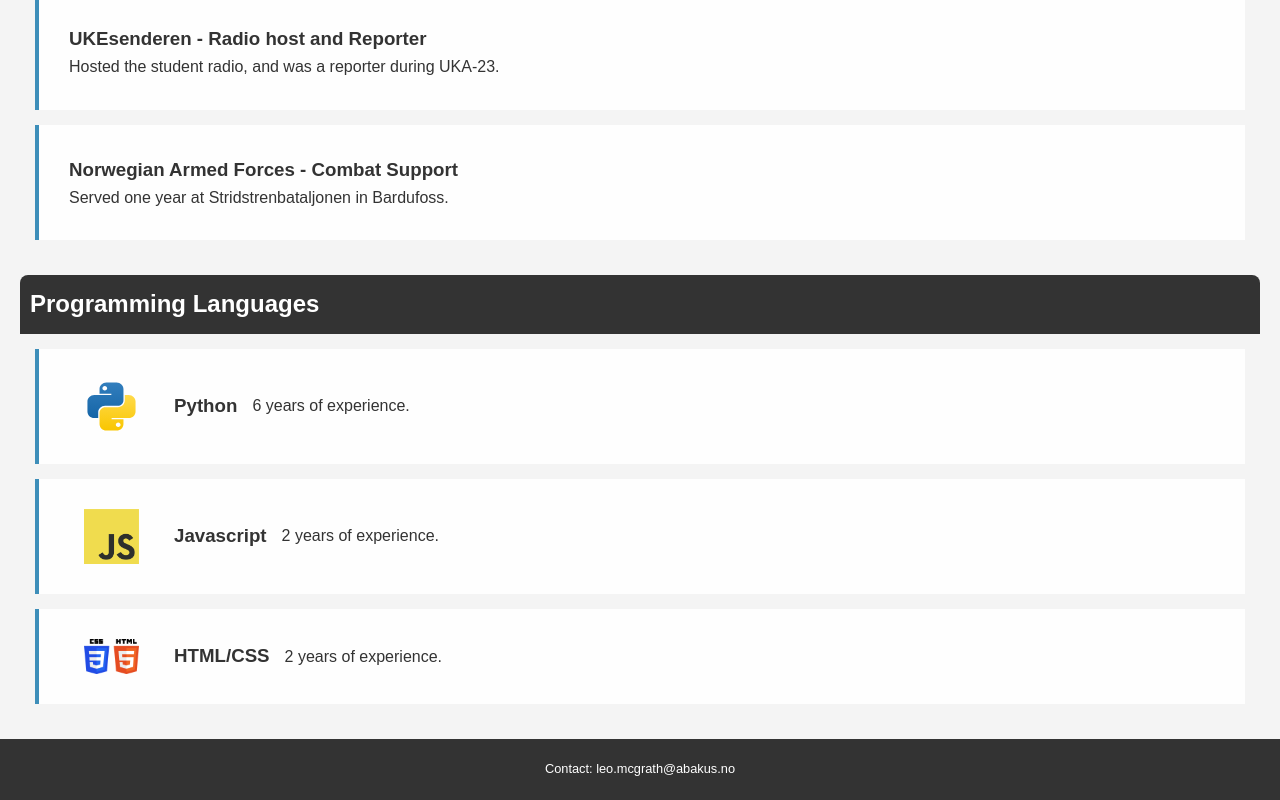
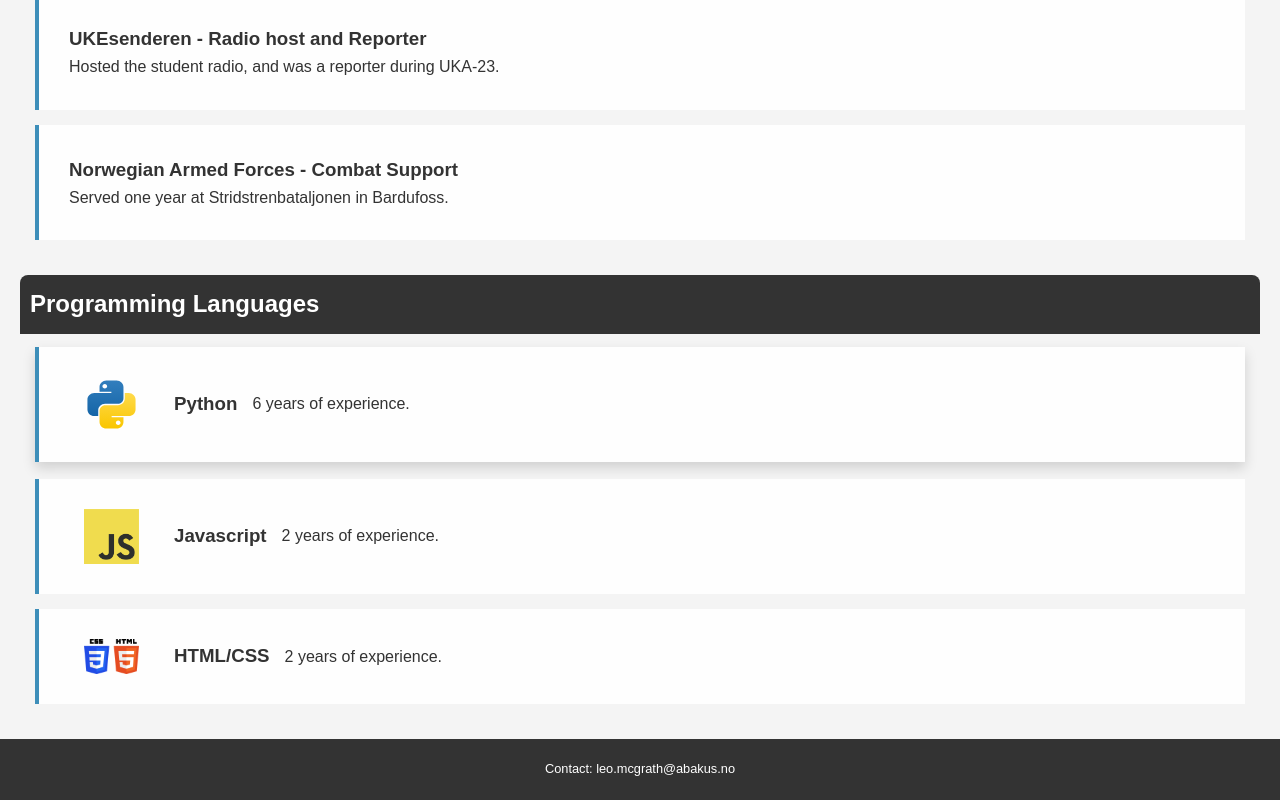
Before and after one commit to hackmcswack/hackmcswack.github.io, a plain HTML site: page index.html in a window 1280 px wide. In both pictures the pointer is over the element 640 px from the left and 1203 px from the top of the page. Shown: the part 797-1597 px from the top of the page. Drawn offline with Linux system fonts and the light colour scheme.

Commit message:
Fiksa CSS-bug

```diff
--- a/styles.css
+++ b/styles.css
@@ -56,7 +56,7 @@ h2 {
     box-shadow: 0 6px 12px rgba(0, 0, 0, 0.15); /* Enhanced shadow on hover */
 }
 
-.info2:hover {
+.info-languages:hover {
     transform: translateY(-2px); /* Slight lift effect on hover */
     box-shadow: 0 6px 12px rgba(0, 0, 0, 0.15); /* Enhanced shadow on hover */
 }
```
